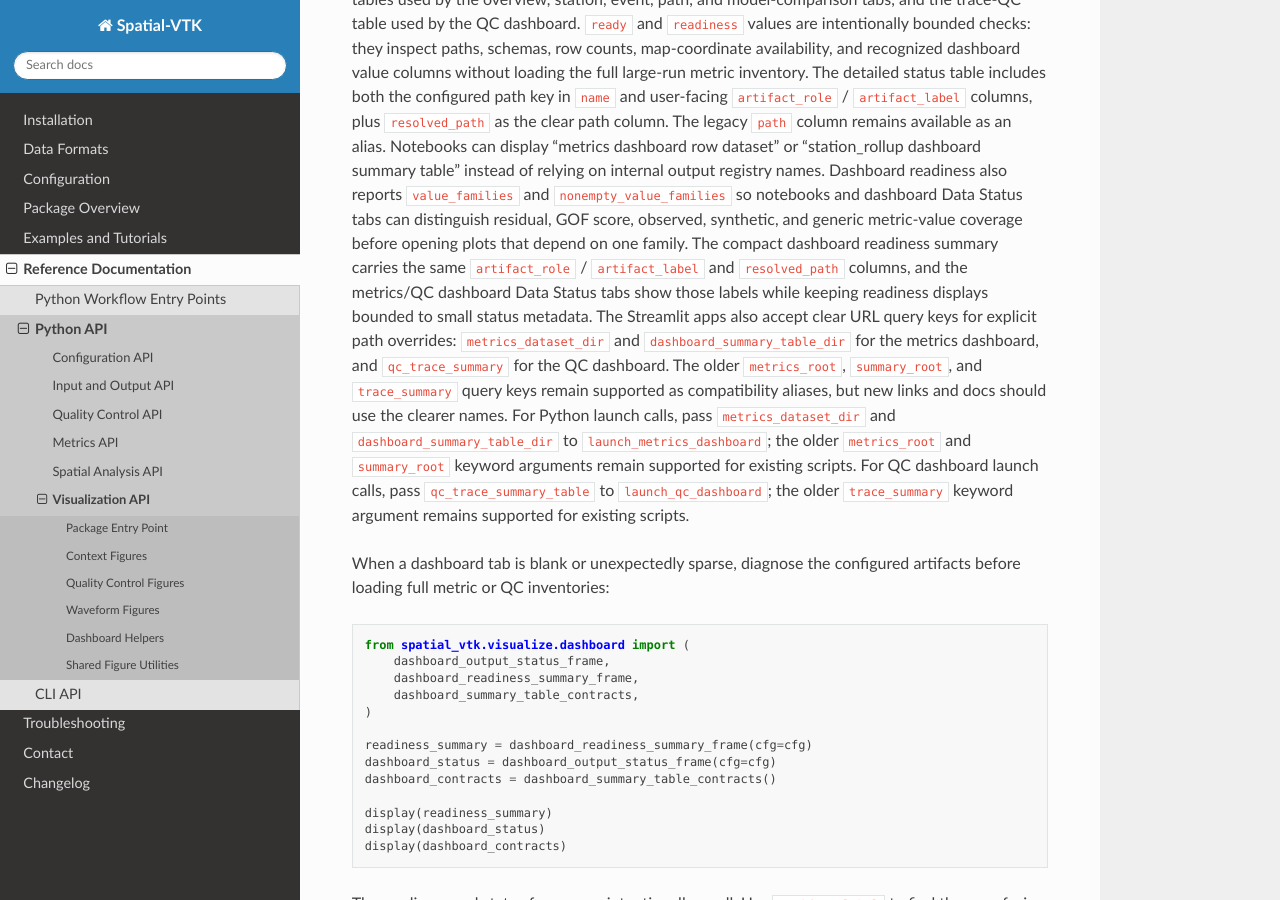
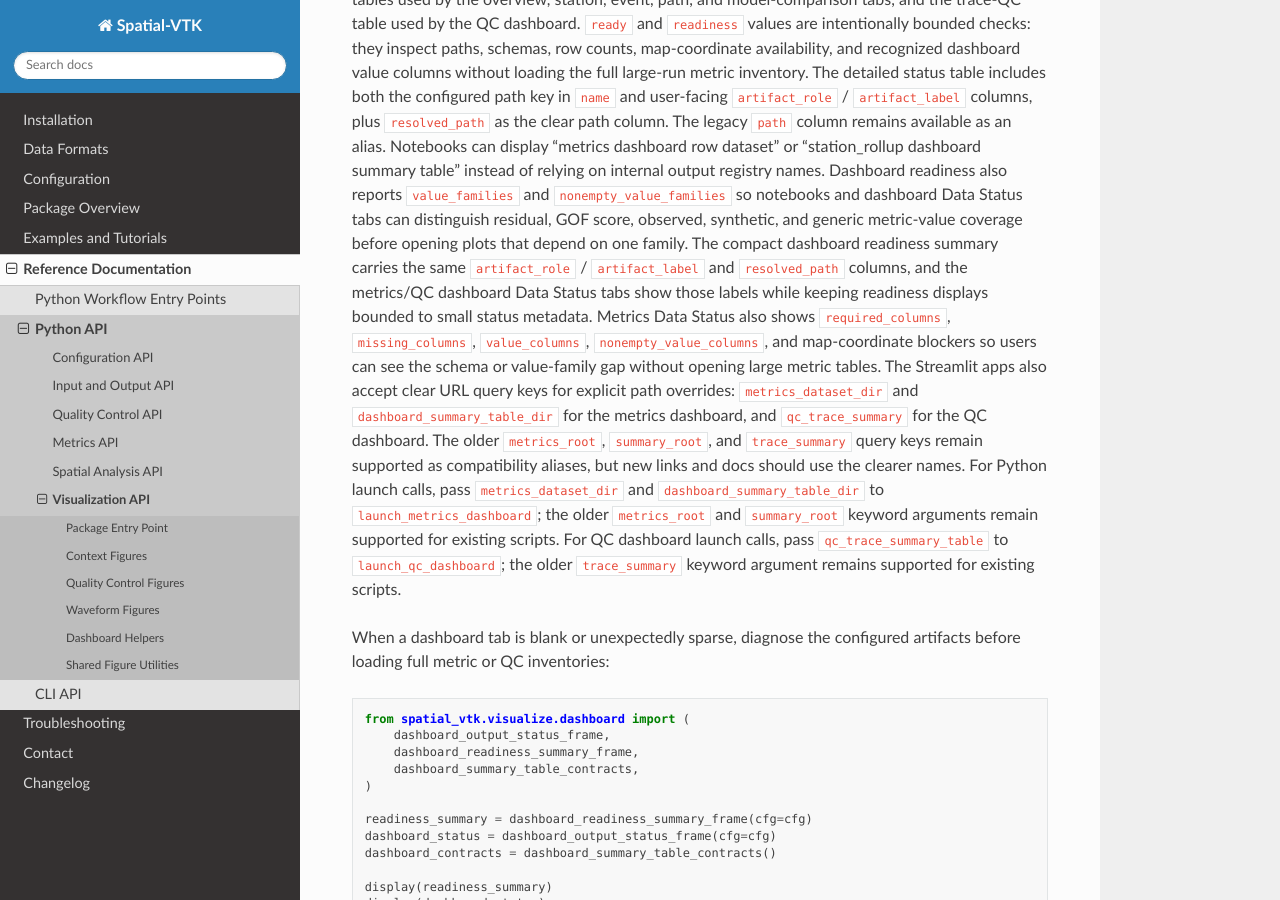
Before and after one commit to bcbirkel/spatial-vtk, a Sphinx documentation site: the page built from docs/reference/api/visualize.rst, in a window 1280 px wide and 900 px high, scrolled down 3164 px. Built offline with Sphinx 7.4.7 and the Read the Docs theme 3.1.0, drawn with Linux system fonts in a browser that asks for light colours.

Commit message:
Show dashboard readiness schema details

```diff
--- a/docs/changelog.rst
+++ b/docs/changelog.rst
@@ -54,6 +54,10 @@ Changelog
     required columns, missing columns, missing map-coordinate columns, and
     non-empty value columns so notebooks can show the exact blocker for each
     dashboard artifact.
+  - Metrics dashboard Data Status now displays required schema columns and
+    recognized value columns alongside missing-column and non-empty-value
+    checks, so dashboard readiness gaps are visible without loading large
+    metric tables.
   - This lets notebooks, generated workers, Slurm scripts, and lightweight
     Python drivers resolve registered outputs from one explicit config file
     without first activating global config state.
--- a/docs/reference/api/visualize.rst
+++ b/docs/reference/api/visualize.rst
@@ -180,7 +180,10 @@ coverage before opening plots that depend on one family.
 The compact dashboard readiness summary carries the same
 ``artifact_role`` / ``artifact_label`` and ``resolved_path`` columns, and the
 metrics/QC dashboard Data Status tabs show those labels while keeping
-readiness displays bounded to small status metadata.
+readiness displays bounded to small status metadata. Metrics Data Status also
+shows ``required_columns``, ``missing_columns``, ``value_columns``,
+``nonempty_value_columns``, and map-coordinate blockers so users can see the
+schema or value-family gap without opening large metric tables.
 The Streamlit apps also accept clear URL query keys for explicit path
 overrides: ``metrics_dataset_dir`` and ``dashboard_summary_table_dir`` for the
 metrics dashboard, and ``qc_trace_summary`` for the QC dashboard. The older
```
Also changed, not shown: 2 other files.
